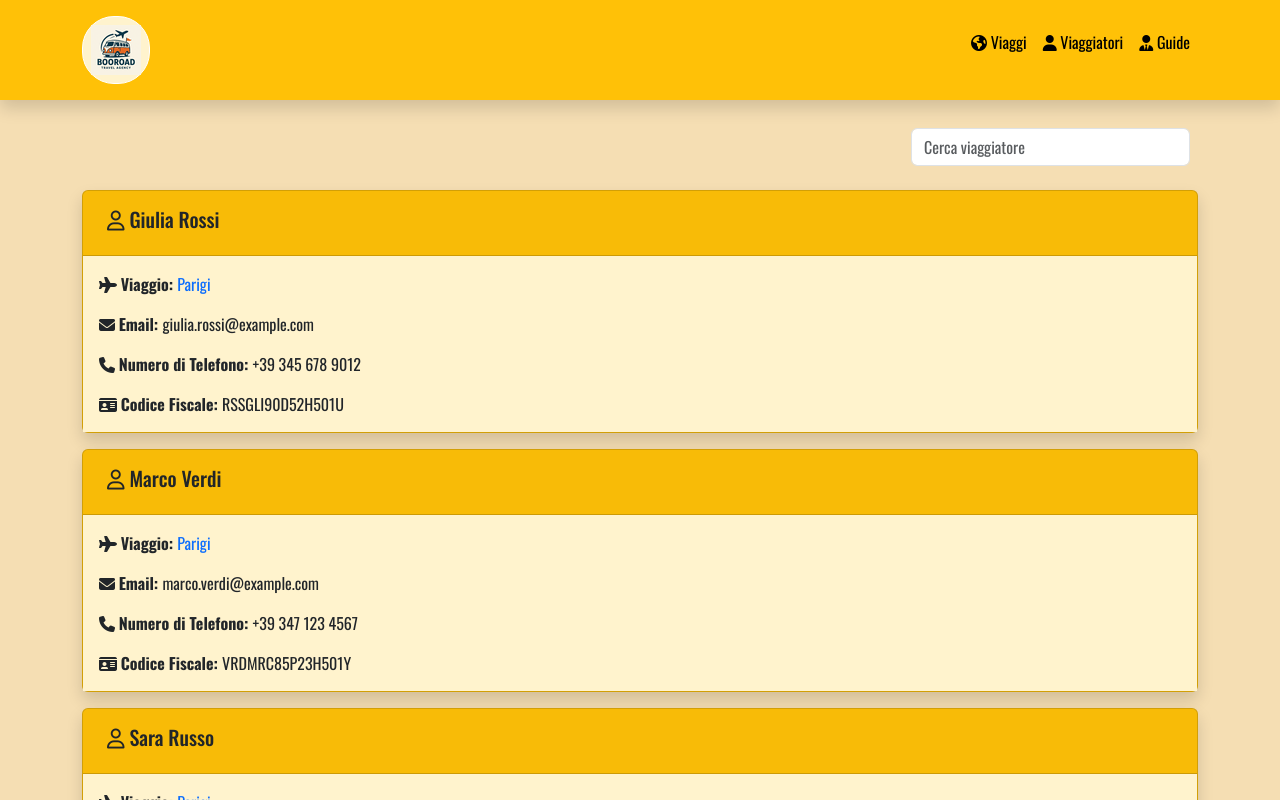
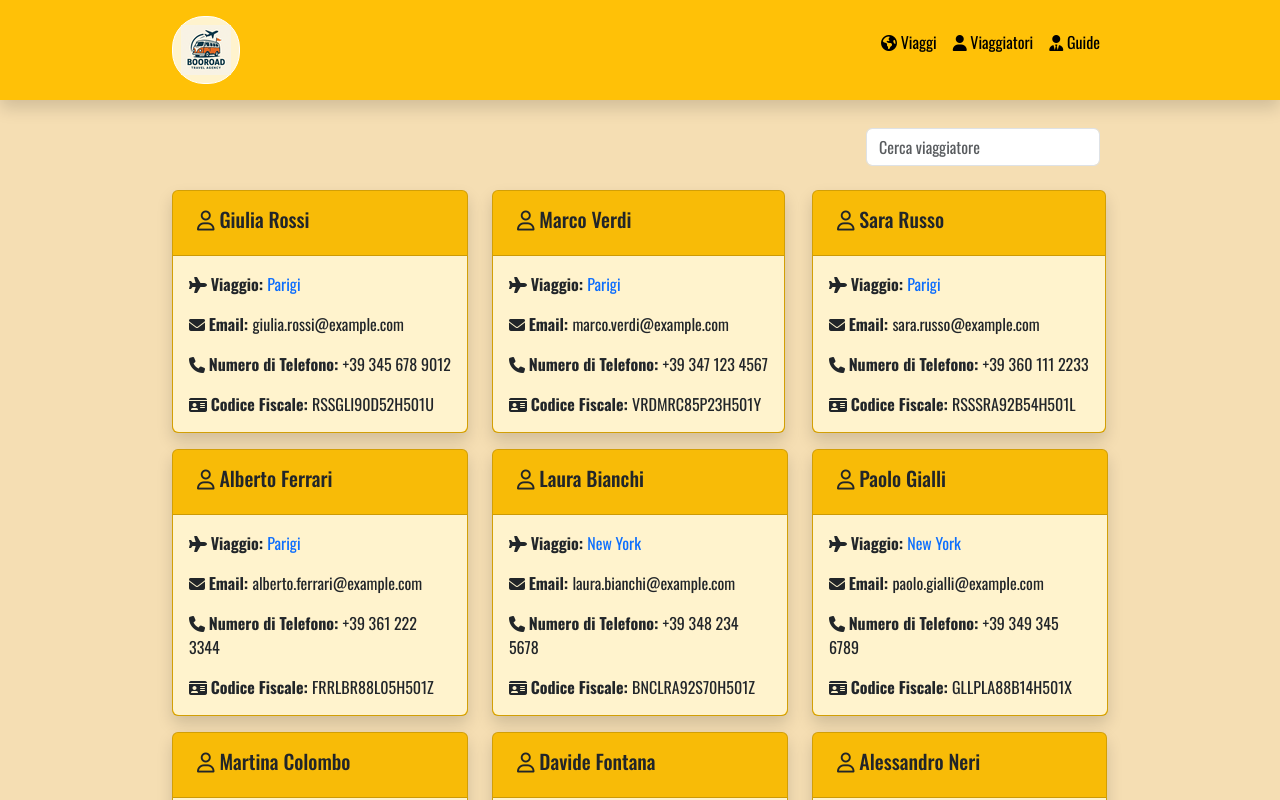
Before and after one commit to ValerioDiBiagio/booroad, a React (Vite) app: page /members in a window 1280 px wide. Shown: the top 800 px of the page. Built offline with nearby package versions, Linux system fonts and the light colour scheme.

Commit message:
feat: enhance layout and styling for header, member card, and journey components

```diff
--- a/src/components/Header.jsx
+++ b/src/components/Header.jsx
@@ -4,7 +4,7 @@ export default function Header() {
   return (
     <>
       <header className='bg-warning py-3 mb-4 z-3 position-fixed w-100 shadow'>
-        <div className='container d-flex justify-content-between align-items-center'>
+        <div className='container d-flex justify-content-between align-items-center header-layout'>
           <div className='logo border border-white rounded-5 bg-warning-subtle'>
             <a href='/'><img src='../src/public/logo_2.png' alt='logo' className='p-2' /></a>
           </div>
--- a/src/components/MemberCard.jsx
+++ b/src/components/MemberCard.jsx
@@ -20,7 +20,7 @@ export default function MemberCard({ member, showTrip }) {
       <div className='card-header'>
         <h5 className='p-2'> <i className='fa-regular fa-user'></i> {member.name} {member.surname}</h5>
       </div>
-      <div className='card-body bg-warning-subtle'>
+      <div className='card-body bg-warning-subtle rounded-bottom'>
         {tripInfo}
         <p className='card-text'> <i className='fa-solid fa-envelope'></i> <strong>Email: </strong>{member.email} </p>
         <p className='card-text'> <i className='fa-solid fa-phone'></i> <strong>Numero di Telefono: </strong>{member.phone} </p>
--- a/src/index.css
+++ b/src/index.css
@@ -24,3 +24,11 @@ body{
         -1.5px  1.5px 0 #000,
          1.5px  1.5px 0 #000;
 }
+
+.layout {
+    max-width: 960px;
+}
+
+ .header-layout{
+    max-width: 960px;
+ }
--- a/src/layouts/DefaultLayout.jsx
+++ b/src/layouts/DefaultLayout.jsx
@@ -11,7 +11,7 @@ const DefaultLayout = () => {
     return (
         <>
             <Header />
-            <main className='container'>
+            <main className='container layout'>
                 <Outlet />
             </main>
             {isLoading && <Loader />}
--- a/src/pages/Guides.jsx
+++ b/src/pages/Guides.jsx
@@ -25,7 +25,7 @@ export default function Guides() {
             <div className='card-header'>
               <h5 className='p-2'> <i className='fa-regular fa-user'></i> {guide.name} {guide.surname}</h5>
             </div>
-            <div className='card-body bg-warning-subtle'>
+            <div className='card-body bg-warning-subtle rounded'>
               <p className='card-text'> <i className='fa-solid fa-envelope'></i> <strong>Email: </strong>{guide.email} </p>
               <p className='card-text'> <i className='fa-solid fa-phone'></i> <strong>Numero di Telefono: </strong>{guide.phone} </p>
               <p className='card-text'> <i className='fa-solid fa-id-card'></i> <strong>Codice Fiscale: </strong>{guide.CF} </p>
--- a/src/pages/JourneyDetail.jsx
+++ b/src/pages/JourneyDetail.jsx
@@ -66,7 +66,7 @@ export default function JourneyDetail() {
                 aria-labelledby={headingId}
                 data-bs-parent={`#${parentId}`}
               >
-                <div className='accordion-body bg-warning-subtle'>
+                <div className='accordion-body bg-warning-subtle rounded'>
                   <ul className='list-unstyled'>
                     <li><strong><i className='fa-solid fa-phone'></i> Numero di telefono: </strong>{traveller.phone}</li>
                     <li><i className='fa-solid fa-envelope'></i> <strong>Email: </strong>{traveller.email}</li>
--- a/src/pages/JourneyMembers.jsx
+++ b/src/pages/JourneyMembers.jsx
@@ -11,7 +11,7 @@ export default function JourneyMembers() {
   const filteredMembers = members.filter(member =>
     `${member.name} ${member.surname}`.toLowerCase().includes(search.toLowerCase())
   );
-  const itemsPerPage = 10;
+  const itemsPerPage = 9;
   const totalPages = Math.ceil(filteredMembers.length / itemsPerPage);
   const paginatedMembers = filteredMembers.slice((page - 1) * itemsPerPage, page * itemsPerPage);
 
@@ -20,13 +20,17 @@ export default function JourneyMembers() {
   return (
     <>
       <InstantSearchInput value={search} onChange={setSearch} placeholder='Cerca viaggiatore' />
+      <div className="row">
         {paginatedMembers.length ? (
           paginatedMembers.map((member) => (
-          <MemberCard key={member.id} member={member} showTrip={true} />
+            <div className="col-12 col-md-6 col-lg-4 d-flex" key={member.id}>
+              <MemberCard member={member} showTrip={true} />
+            </div>
           ))
         ) : (
           <div>members were not found</div>
         )}
+      </div>
       <Pagination currentPage={page} totalPages={totalPages} onPageChange={setPage} />
     </>
   );
```
Lines whose indentation alone changed are shown as unchanged.
